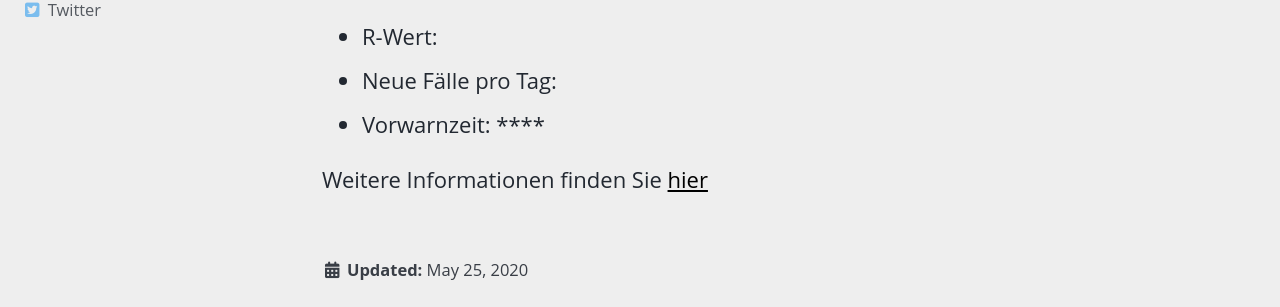
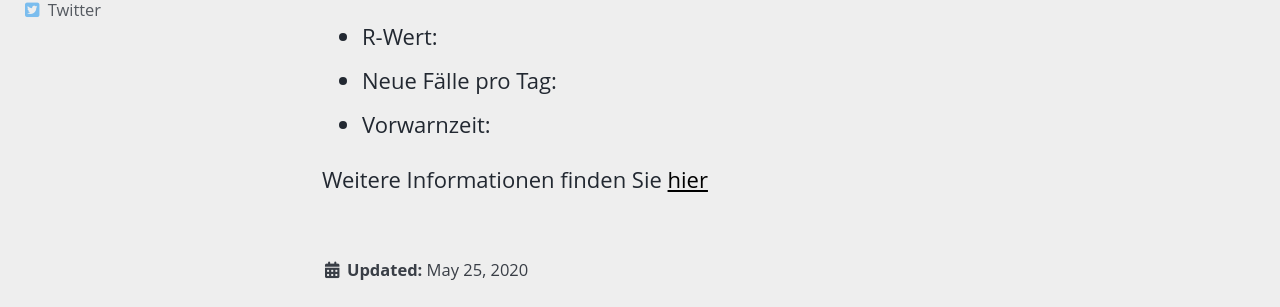
Before and after one commit to zidatalab/zidatalab.github.io, a Jekyll site: the page built from _posts/2020-05-25-test-javascriptinposts.md, in a window 1280 px wide and 900 px high. Shown: the part 324-631 px from the top of the window. Built offline with Jekyll 4.4.1, drawn with Linux system fonts in a browser that asks for light colours; cached includes are drawn as plain includes; nearby versions of some CDN libraries; part of the change alters nothing that is shown.

```diff
--- a/_posts/2020-05-25-test-javascriptinposts.md
+++ b/_posts/2020-05-25-test-javascriptinposts.md
@@ -12,7 +12,7 @@ title:  "Test Javascript post"
 
 - R-Wert: **<span id="ZICOVIDFI_RWert"></span>**
 - Neue Fälle pro Tag: **<span id="ZICOVIDFI_FaelleproTag"></span>**
-- Vorwarnzeit: **<span id="ZICOVIDFI_Vorwarnzeit">**
+- Vorwarnzeit: **<span id="ZICOVIDFI_Vorwarnzeit"></span>**
 
 Weitere Informationen finden Sie [hier](https://zidatalab.github.io/covid19dashboard/Start)
 
```
